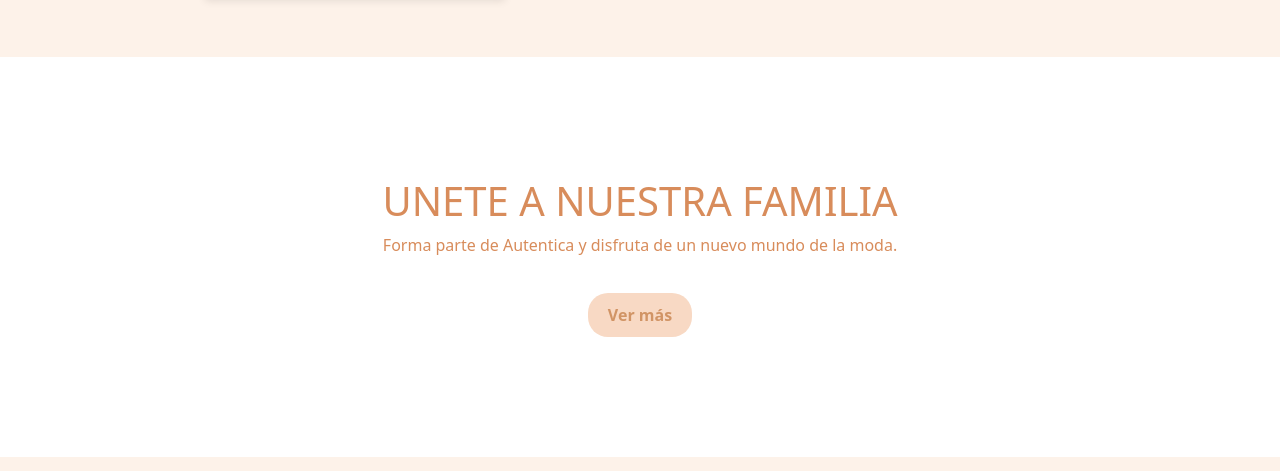
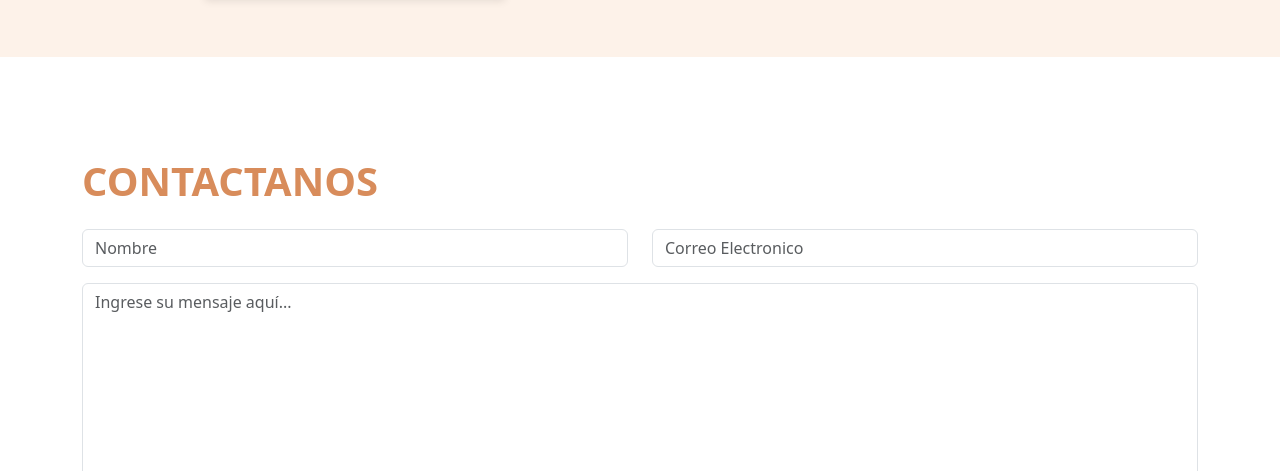
Before and after one commit to SundOfficial/sundofficial.github.io, a plain HTML site: page contactos.html in a window 1280 px wide. Shown: the part 1953-2424 px from the top of the page. Drawn offline with nearby package versions, Linux system fonts and the light colour scheme.

Commit message:
V2
Actualizacion del sitio web de Autentica del dia 12-03-2025.

```diff
--- a/contactos.html
+++ b/contactos.html
@@ -9,6 +9,10 @@
     <link href="https://cdn.jsdelivr.net/npm/bootstrap@5.3.3/dist/css/bootstrap.min.css" rel="stylesheet">
 	<link rel="stylesheet" href="https://cdn.jsdelivr.net/npm/bootstrap-icons/font/bootstrap-icons.css">
     <link href="css/style.css" rel="stylesheet">
+
+<!--SEO-->
+<meta name="Description" content="Página de contacto de Autentica donde se puede encontrar datos de ubicacion, telefonos y demas contacto de información.">
+<meta name="Keywords" content="contacto de autentica, contact us, contacto, autentica contacto, ubicacion de autentica, autentica tegucigalpa, autentica informacion">
 
 </head>
 
@@ -95,11 +99,29 @@
         </div>
     </section>
 
-	<section class="section" id="hero-nosotros-cta">
+	<section class="section" id="form">
 		<div class="container">
-			<h1>UNETE A NUESTRA FAMILIA</h1>
-			<p>Forma parte de Autentica y disfruta de un nuevo mundo de la moda.</p>
-            <a href="index.html" class="btn btn-primary-cta">Ver más</a>
+			<h1><b>CONTACTANOS</b></h1>
+			<div class="row">
+				<form action="" method="post" name="form-contacto">
+					<div class="row">
+						<div class="col-lg-6 col-sm-6 col-12 mt-3">
+							<input name="Nombre" type="text" class="form-control" placeholder="Nombre">
+						</div>
+						<div class="col-lg-6 col-sm-6 col-12 mt-3">
+							<input name="Correo Electronico" type="email" class="form-control" placeholder="Correo Electronico">
+						</div>
+
+						<div class="mt-3">
+							<textarea name="mensaje" rows="10" class="form-control" placeholder="Ingrese su mensaje aquí..."></textarea>
+						</div>
+
+						<div class="mt-3">
+							<button type="submit" class="btn btn-primary-cta w-100">Enviar</button>
+						</div>
+					</div>
+				</form>
+			</div>
 		</div>
 	</section>
 
@@ -132,11 +154,15 @@
         </div>
     </footer>
 
+
+	<script async src="https://www.googletagmanager.com/gtag/js?id=G-15V6KDM9NM"></script>
+	<script>
+  	  window.dataLayer = window.dataLayer || [];
+  	  function gtag(){dataLayer.push(arguments);}
+  	  gtag('js', new Date());
+
+  	  gtag('config', 'G-15V6KDM9NM');
+	</script>
+
 </body>
-
-
-
-
-
-
 </html>
--- a/css/style.css
+++ b/css/style.css
@@ -320,3 +320,9 @@
     background-position: center;
     padding: 10% 0;
 }
+
+#form{
+    padding: 100px 0;
+    background-color: #ffffff;
+	color: #D88C5B;
+}
```
Also changed, not shown: index.html (+13 -1 lines), nosotros.html (+11 -1 lines).
